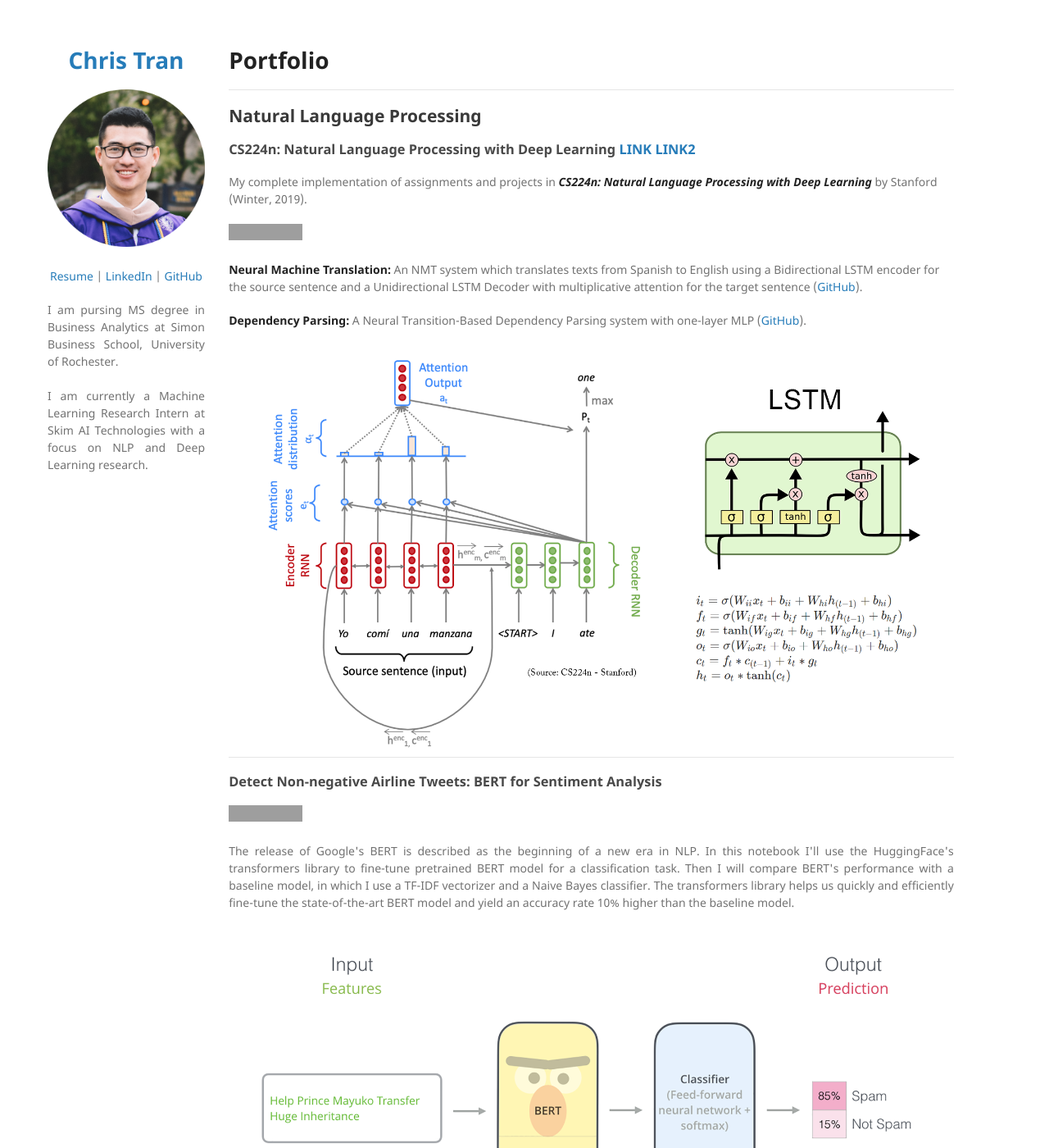
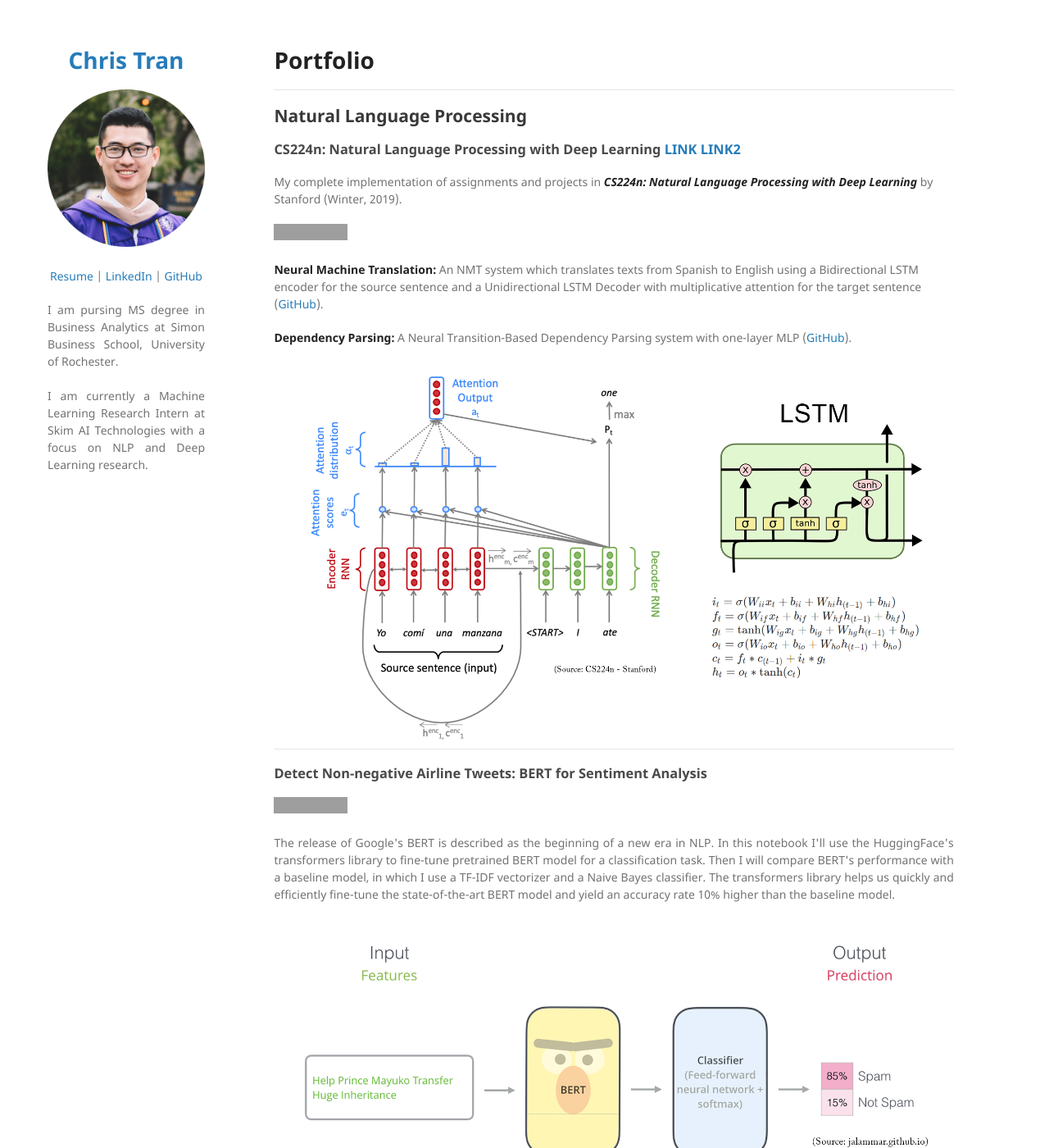
Before and after one commit to paulslin/paulslin.github.io, a Jekyll site: the page built from index.md, in a window 1280 px wide and 1400 px high. Shown: the whole window at 82% size. Built offline with Jekyll 4.4.1, drawn with Linux system fonts in a browser that asks for light colours; our own code applies the rules of GitHub Pages for plain Markdown files; grey boxes are pictures that could not be loaded.

Commit message:
Update jekyll-theme-minimal.scss

```diff
--- a/_sass/jekyll-theme-minimal.scss
+++ b/_sass/jekyll-theme-minimal.scss
@@ -172,8 +172,9 @@ strong {
 }
 
 section {
-  width:80%;
+  width: 75%;
   float: right;
+  margin-right: 0;
   padding-bottom:50px;
 }
 
```
